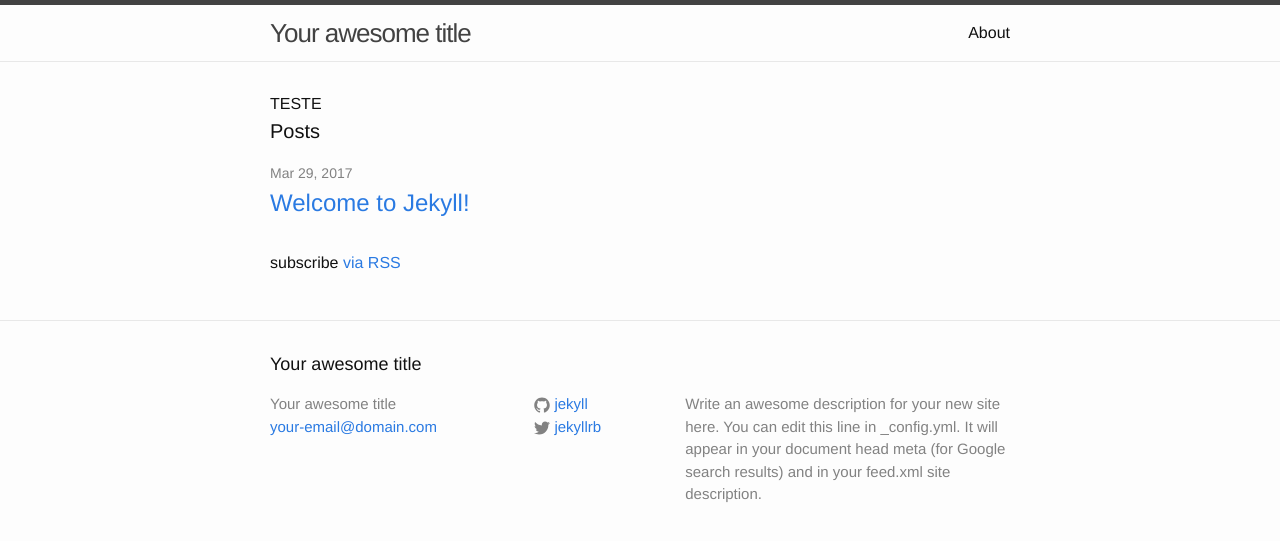
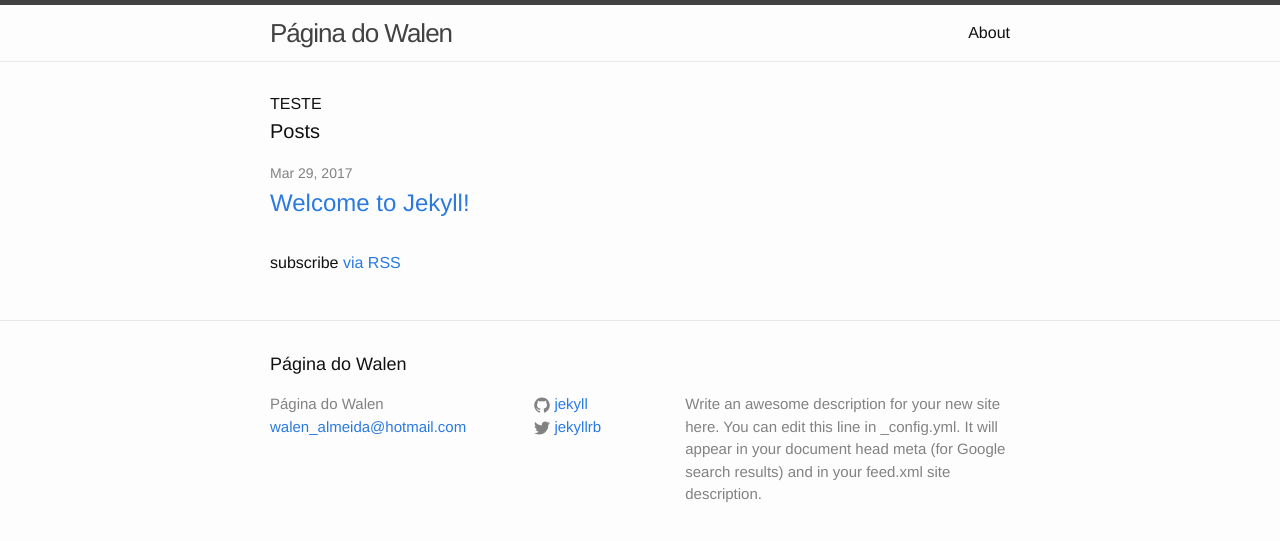
Before and after one commit to walensep/walensep.github.io, a Jekyll site: the page built from index.html, in a window 1280 px wide. Shown: the top 541 px of the page. Built offline with Jekyll 4.4.1, drawn with Linux system fonts in a browser that asks for light colours.

Commit message:
Update _config.yml

```diff
--- a/_config.yml
+++ b/_config.yml
@@ -6,8 +6,8 @@
 # 'jekyll serve'. If you change this file, please restart the server process.
 
 # Site settings
-title: Your awesome title
-email: your-email@domain.com
+title: Página do Walen
+email: walen_almeida@hotmail.com
 description: > # this means to ignore newlines until "baseurl:"
   Write an awesome description for your new site here. You can edit this
   line in _config.yml. It will appear in your document head meta (for
```
